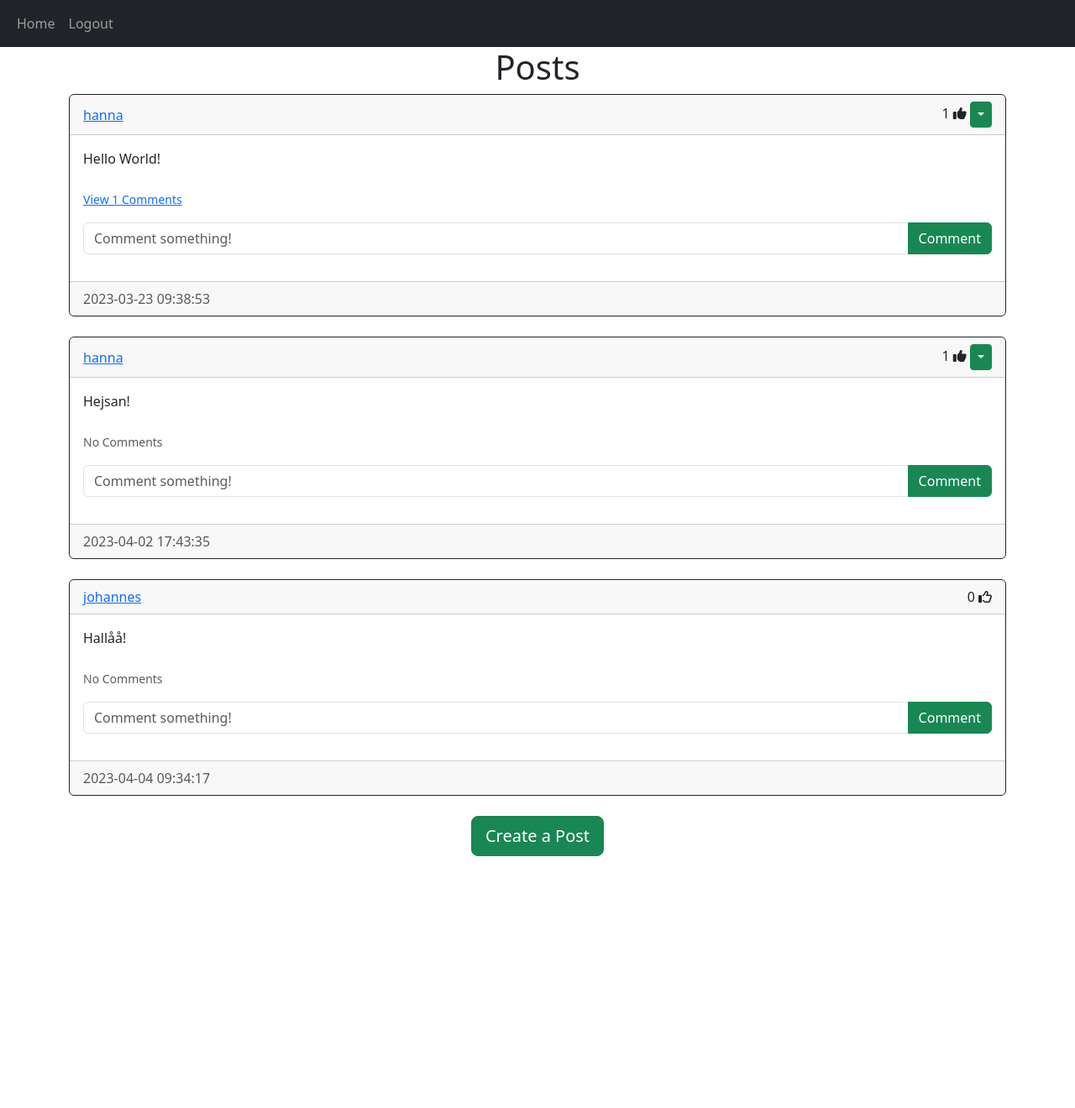
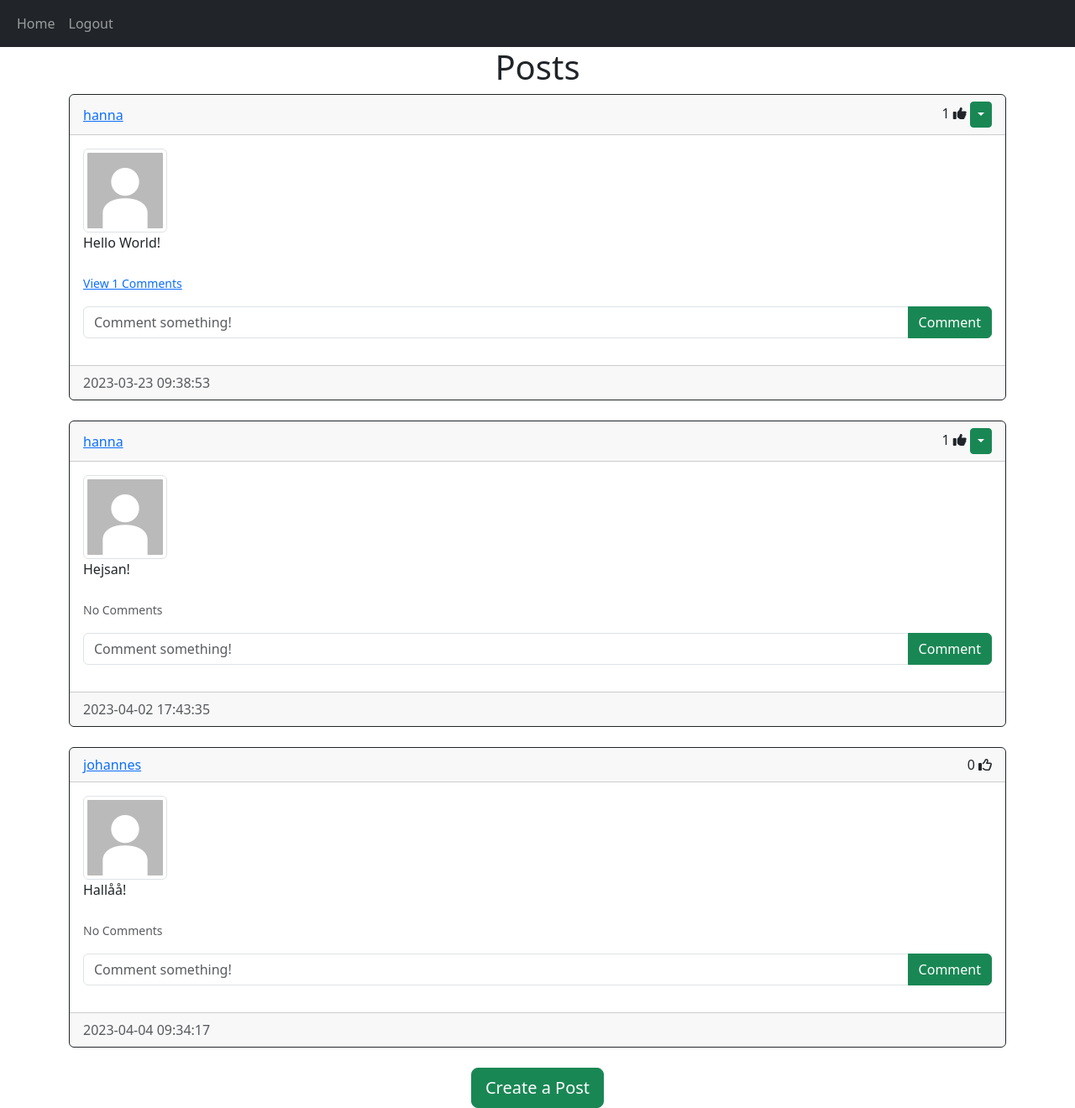
Before and after one commit to Johanneshilmer/Flask-blog, a Flask app: page / in a window 1280 px wide. Shown: the whole page at 84% size. Before the commit the page ends 1020 px from the top, so only its background shows below. Run offline with Flask 3, Linux system fonts and the light colour scheme; a user stored in the database is signed in; some libraries are stand-ins or nearby versions.

Commit message:
profile-pic

```diff
--- a/website/templates/posts_div.html
+++ b/website/templates/posts_div.html
@@ -28,6 +28,7 @@
         </div>
         </div>
         <div class="card-body">
+          <img src="{{ url_for('static', filename='images/default.jpg')}}" width="100" class="img-thumbnail">
           <div class="card-text">{{post.text}}</div>
           <br>
           <div class="collapse" id="comments-{{post.id}}">
```
Also changed, not shown: instance/database.db, website/static/images/default.jpg (added).
